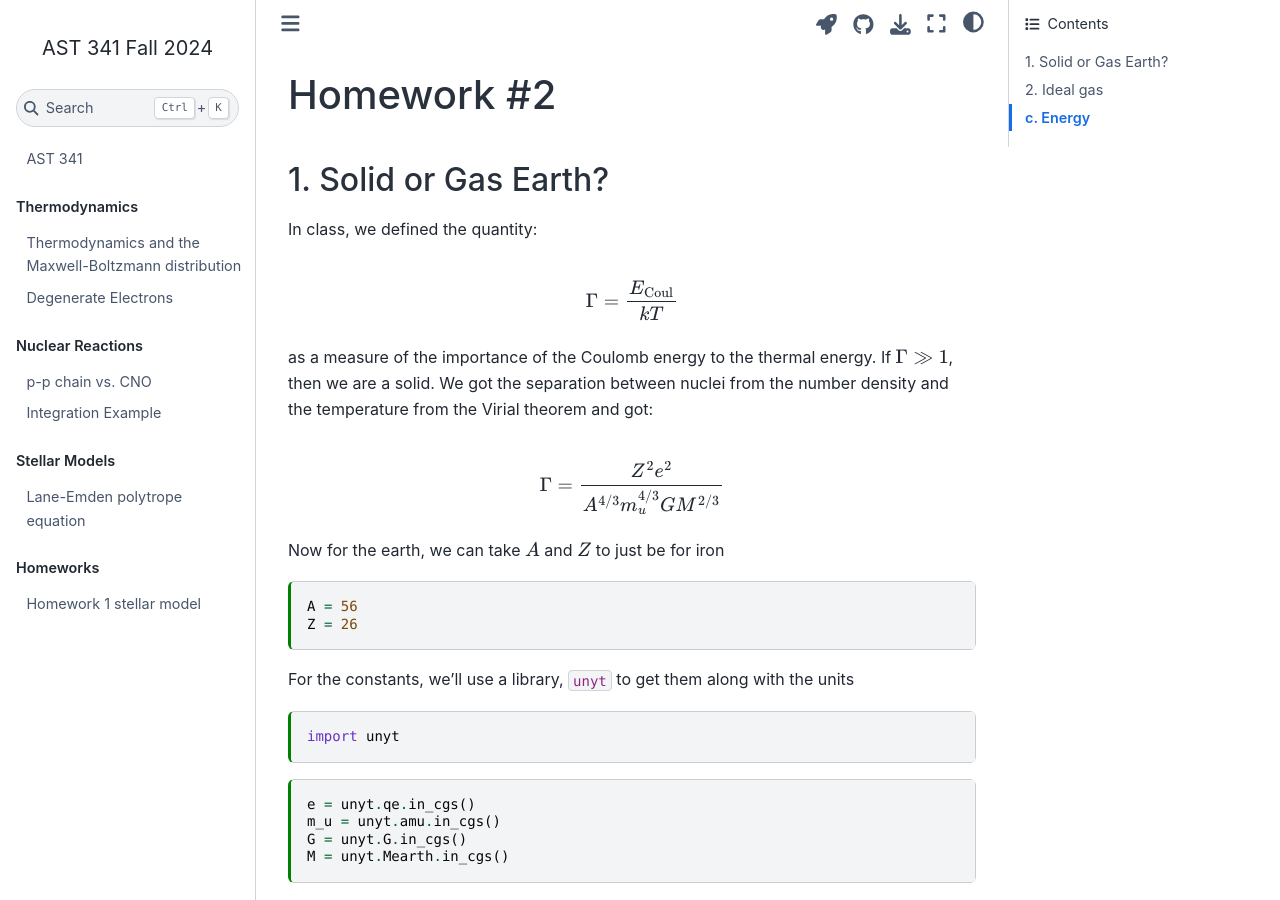
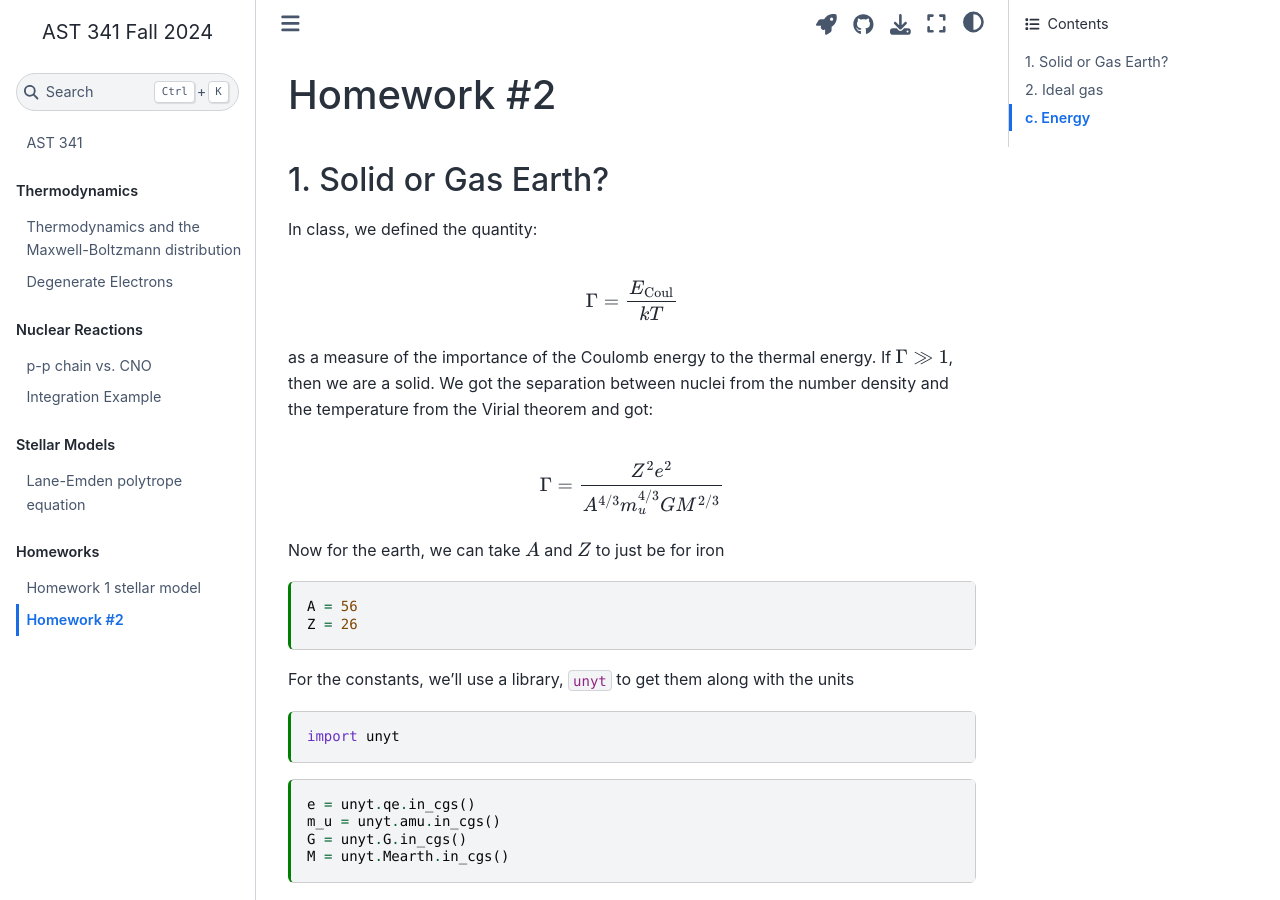
Before and after one commit to zingale/ast341-f24, a Jupyter Book: the page built from content/homework/homework2.ipynb, in a window 1280 px wide and 900 px high. Built offline with Jupyter Book 1.0.4 settings and Sphinx 7.4.7 and the Sphinx Book theme 1.1.4, drawn with Linux system fonts in a browser that asks for light colours; some of the changed text lies outside the part shown.

Commit message:
add homework 2

```diff
--- a/content/_toc.yml
+++ b/content/_toc.yml
@@ -15,3 +15,4 @@ parts:
   - caption: Homeworks
     chapters:
     - file: homework/simple-stellar-model
+    - file: homework/homework2
```
